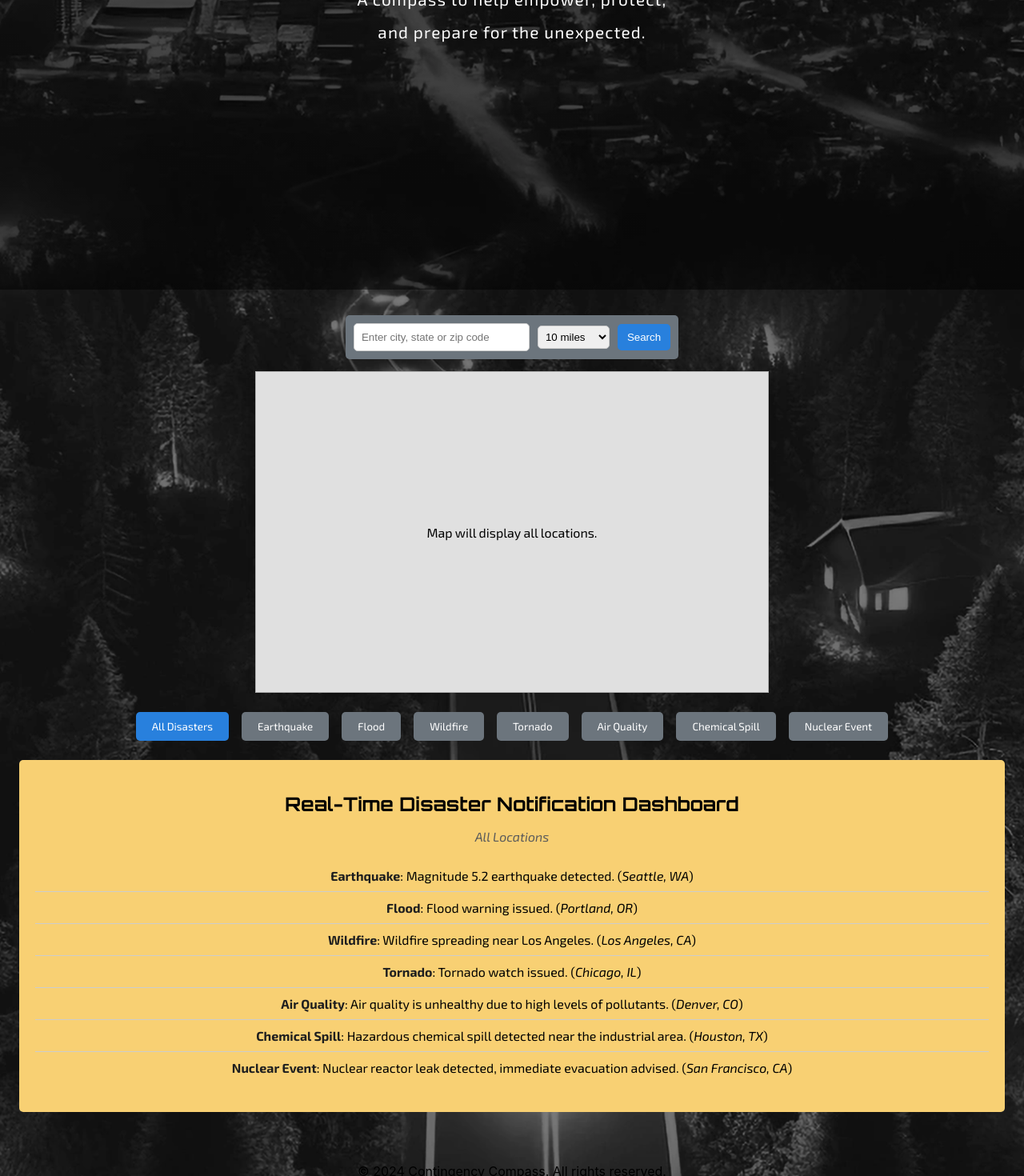
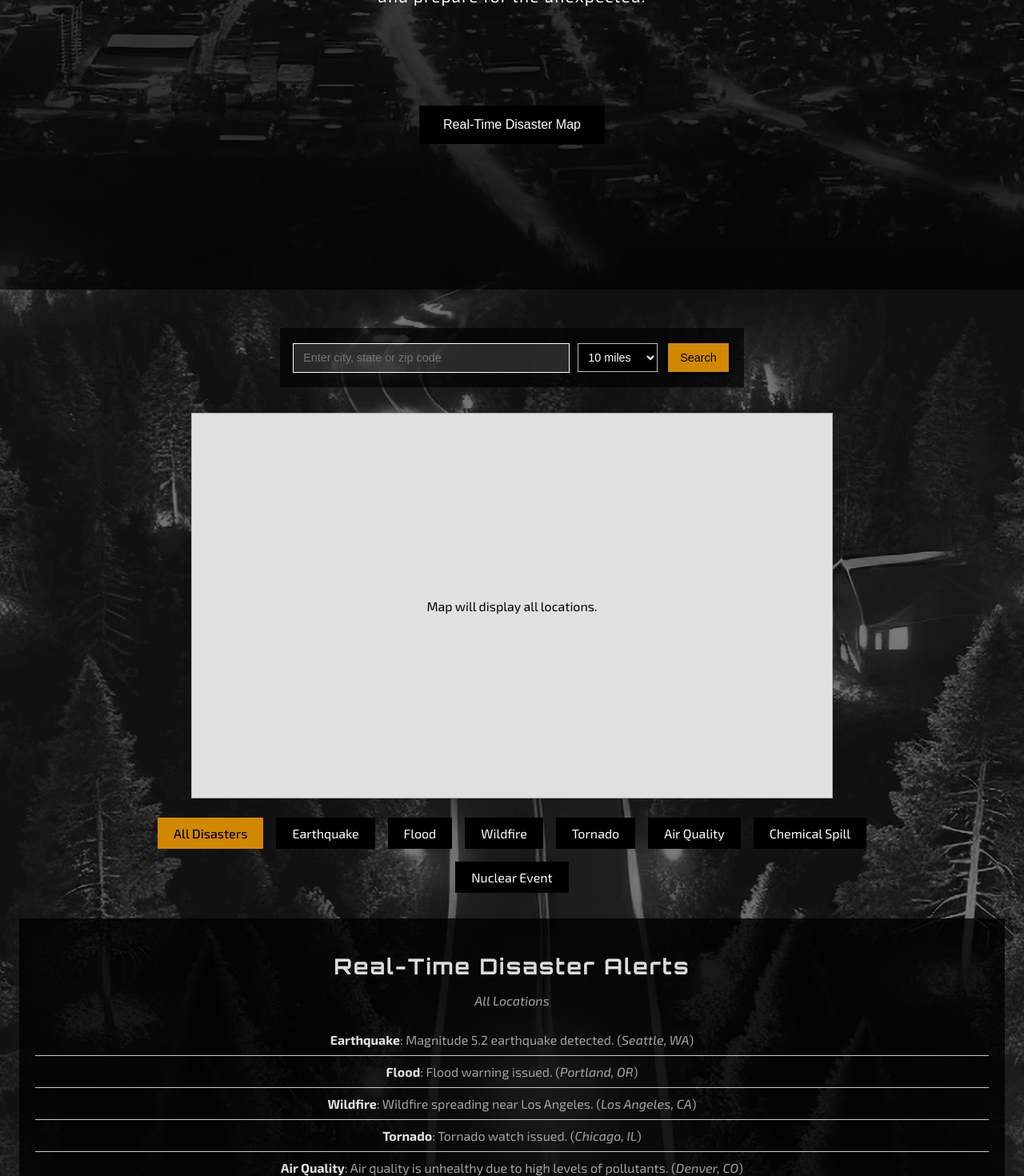
Before and after one commit to RhoneLachner/contingency-compass-app, a React (Create React App) app in the folder frontend/: page / in a window 1280 px wide. Shown: the part 500-1970 px from the top of the page at 80% size. Built offline with nearby package versions, Linux system fonts and the light colour scheme.

Commit message:
added styling to all homePage components

```diff
--- a/frontend/src/GlobalComponents/Footer/footer.css
+++ b/frontend/src/GlobalComponents/Footer/footer.css
@@ -1,6 +1,9 @@
 /* src/GlobalComponents/Footer/footer.css  */
 
 .footer {
-    padding-top: 1.5rem;
+    padding-top: 5rem;
     padding-bottom: .5rem;
+    color: rgb(192, 191, 191);
+    font-size: .9em;
+    font-family: "Exo 2", sans-serif;
 }
--- a/frontend/src/GlobalComponents/LocationSearch/locationSearch.css
+++ b/frontend/src/GlobalComponents/LocationSearch/locationSearch.css
@@ -5,38 +5,45 @@
     align-items: center;
     justify-content: center;
     gap: 10px;
-    margin: 2rem auto 0rem auto;
-    background-color: #6c757d;
-    padding: 10px;
-    border-radius: 5px;
+    margin: 3rem auto 2rem auto;
+    background-color: #000000aa;
+    padding: 1rem;
     width: fit-content;
 }
 
 .locationSearch input {
-    padding: 9px;
-    border: 1px solid #ccc;
-    border-radius: 5px;
-    width: 200px;
+    padding: 10px 12px;
+    border: 1px solid #ffffff;
+    background-color: rgba(124, 124, 124, 0.286);
+    width: 25vw;
     height: 15px;
+    color: white;
+    font-size: .9rem;
 }
 
 .locationSearch select {
-    padding: 5px;
-    border: 1px solid #ccc;
-    border-radius: 5px;
+    padding: 8px;
+    background-color: rgb(0, 0, 0);
+    border: 1px solid #ffffffbe;
+    color: white;
+    font-size: .9rem;
 }
 
 .locationSearch button {
-    padding: 9px 12px;
+    padding: 10px 15px;
     border: none;
-    background-color: #2880dd;
-    color: white;
-    border-radius: 5px;
+    background-color: rgb(209, 136, 0);
+    color: black;
+    border-style: solid;
+    font-weight: 500;
     cursor: pointer;
+    font-size: .9rem;
 }
 
 .locationSearch button:hover {
-    background-color: #0056b3;
+    background-color: orange;
+    color: black;
+    font-weight: 500;
 }
 
 .locationSearch .input-error {
--- a/frontend/src/pages/HomePage/Components/AlertDashboard/AlertDashboard.js
+++ b/frontend/src/pages/HomePage/Components/AlertDashboard/AlertDashboard.js
@@ -8,7 +8,7 @@ const AlertDashboard = ({ disasters, selectedLocation, proximity }) => {
 
     return (
         <div className="alertDashboard">
-            <h2>Real-Time Disaster Notification Dashboard</h2>
+            <h2>Real-Time Disaster Alerts</h2>
             <p>{locationText}</p>
             <ul>
                 {disasters.map((disaster) => (
--- a/frontend/src/pages/HomePage/Components/AlertDashboard/alertDashboard.css
+++ b/frontend/src/pages/HomePage/Components/AlertDashboard/alertDashboard.css
@@ -3,43 +3,48 @@
 .alertDashboard {
     padding: 20px;
     margin: 1.5rem;
-    background-color: #f8d073; /* Light background to separate from main content */
-    border-radius: 5px;
-    margin-top: 1rem;
+    background-color: #000000cc; /* Light background to separate from main content */
     text-align: center;
     font-family: "Exo 2", sans-serif;
 }
 
 .alertDashboard h2 {
     margin-bottom: 10px;
+    font-size: 1.7rem;
+    letter-spacing: 2px;
     font-family: "Orbitron", system-ui;
+    color: rgb(220, 220, 220);
 }
 
 .alertDashboard p {
     font-style: italic;
-    color: #5b5b5b;
+    color: rgb(152, 152, 152); /* Location selection */
     margin-bottom: 20px;
+    font-weight: 500;
 }
 
 .alertDashboard ul {
     list-style-type: none;
     padding: 0;
+    color: rgb(185, 184, 184);
+
 }
 
 .alertDashboard li {
     padding: 10px;
+    color: rgb(163, 163, 163);
     border-bottom: 1px solid #ccc;
-    font-size: 16px; /* Adjusting font size for better readability */
+    font-size: 16px; /* Disaster information */
 }
 
 .alertDashboard li strong {
     font-weight: bold;
-    color: #1f1f1f; /* Darker color for disaster type */
+    color: #e3e3e3; /* Disaster type */
 }
 
 .alertDashboard li em {
-    font-style: italic;
-    color: #000000; /* Slightly different color for location */
+    font-style: italic;color: rgb(152, 152, 152); /*Disaster location */
+    font-weight: 500;
 }
 
 .alertDashboard li:last-child {
--- a/frontend/src/pages/HomePage/Components/AlertMap/alertMap.css
+++ b/frontend/src/pages/HomePage/Components/AlertMap/alertMap.css
@@ -1,12 +1,12 @@
 /* src/GlobalComponents/alertMap/alertMap.css */
 
 .mapContainer {
-    height: 25rem;
+    height: 30rem;
+    width: 50rem;
     max-height: 35rem;
     max-width: 50rem;
-    width: 40rem;
     background-color: #e0e0e0;
-    margin: 15px auto; /* Center the map container horizontally */
+    margin: 2.5vh auto 1vh auto; /* Center the map container horizontally */
     display: flex;
     align-items: center;
     justify-content: center;
--- a/frontend/src/pages/HomePage/Components/DisasterTypeButtons/disasterTypeButtons.css
+++ b/frontend/src/pages/HomePage/Components/DisasterTypeButtons/disasterTypeButtons.css
@@ -9,18 +9,22 @@
 .disasterTypeButtons button {
     margin: 8px 8px;
     padding: 10px 20px;
-    background-color: #6c757d;
+    background-color: #000000;
     color: white;
     border: none;
-    border-radius: 5px;
     cursor: pointer;
     font-family: "Exo 2", sans-serif;
+    font-size: 1rem;
 }
 
 .disasterTypeButtons button.active {
-    background-color: #2880dd;
+    background-color: rgb(209, 136, 0);
+    color: black;
+    font-weight: 500;
 }
 
 .disasterTypeButtons button:hover {
-    background-color: #0056b3;
+    background-color: orange;
+    color: black;
+    font-weight: 500;
 }
--- a/frontend/src/pages/HomePage/Components/NavigationButtons/navigationButtons.css
+++ b/frontend/src/pages/HomePage/Components/NavigationButtons/navigationButtons.css
@@ -1,8 +1,8 @@
 .navigationButtonsContainer {
     display: flex;
     justify-content: center;
-    padding-bottom: 0.75rem;
-    padding-top: 0.75rem;
+    padding-bottom: 0.5rem;
+    padding-top: 0.5rem;
     width: 100%;
 }
 
@@ -20,6 +20,6 @@
 }
 
 .navButton:hover {
-font-weight: 550;
-color: orange;
+    font-weight: 550;
+    color: orange;
 }
--- a/frontend/src/pages/HomePage/Components/WelcomeSplash/WelcomeSplash.js
+++ b/frontend/src/pages/HomePage/Components/WelcomeSplash/WelcomeSplash.js
@@ -3,19 +3,29 @@ import NavigationButtons from "../NavigationButtons/NavigationButtons";
 import "./welcomeSplash.css";
 
 const WelcomeSplash = () => {
+  // Scroll to LocationSearch section
+  const scrollToLocationSearch = () => {
+    const locationSearchElement = document.getElementById("locationSearchID");
+    if (locationSearchElement) {
+      locationSearchElement.scrollIntoView({ behavior: "smooth" });
+    }
+  };
 
-    return(
+  return (
     <div className="welcomeSplashContainer">
-
       <div className="splashBody">
         <NavigationButtons />
-
         <h1 className="splashTitle">Contingency Compass</h1>
-        <p className="splashText"> A compass to help empower, protect,
-        <br/> and prepare for the unexpected.  </p>
+        <p className="splashText">
+          A compass to help empower, protect,
+          <br /> and prepare for the unexpected.
+        </p>
+        <button onClick={scrollToLocationSearch} className="scrollButton">
+          Real-Time Disaster Map
+        </button>
       </div>
     </div>
-    )
- }
+  );
+};
 
 export default WelcomeSplash;
--- a/frontend/src/pages/HomePage/Components/WelcomeSplash/welcomeSplash.css
+++ b/frontend/src/pages/HomePage/Components/WelcomeSplash/welcomeSplash.css
@@ -9,7 +9,7 @@
 }
 
 .splashBody {
-    background: linear-gradient(to bottom, rgba(0, 0, 0, 0.9), rgba(0, 0, 0, 0.4), rgba(0, 0, 0, 0.5));
+    background: linear-gradient(to bottom, rgba(0, 0, 0, 0.9), rgba(0, 0, 0, 0.5), rgba(0, 0, 0, 0.7));
     width: 100%;
     height: 100%;
     position: relative;
@@ -18,8 +18,9 @@
 
 .splashTitle {
     font-family: "Orbitron", system-ui;
-    padding-top: 25vh;
+    margin-top: 25vh;
     font-size:3.5rem;
+    font-weight: 500;
     color: white;
     opacity: 1;
     z-index: 2;
@@ -46,3 +47,19 @@
     z-index: 0;
     pointer-events: none;
 }
+
+.scrollButton {
+    margin-top: 12vh;
+    padding: 15px 30px;
+    background-color: #000000;
+    color: white;
+    border: none;
+    cursor: pointer;
+    font-size: 1rem;
+  }
+
+  .scrollButton:hover {
+    background-color: orange;
+    color: #000000;
+    font-weight: 500;
+  }
--- a/frontend/src/pages/HomePage/HomePage.js
+++ b/frontend/src/pages/HomePage/HomePage.js
@@ -59,10 +59,11 @@ const HomePage = () => {
         <div className="homePage">
             <Header />
             <WelcomeSplash />
-            <LocationSearch
-                onLocationChange={handleLocationChange}
-                showAllButton={selectedLocation !== "all"}
-            />
+            <div id="locationSearchID"/>
+                <LocationSearch
+                    onLocationChange={handleLocationChange}
+                    showAllButton={selectedLocation !== "all"}
+                />
             <AlertMap
                 selectedLocation={selectedLocation}
                 proximity={proximity}
--- a/frontend/src/pages/HomePage/homePage.css
+++ b/frontend/src/pages/HomePage/homePage.css
@@ -3,6 +3,6 @@
     text-align: center;
     width: 100%;
     background-image: url('../../../public/images/HomeBackgroundImage.webp');
-    background-position: center;
+    background-position: top;
     background-attachment: fixed;
 }
```
Lines whose indentation alone changed are shown as unchanged.
